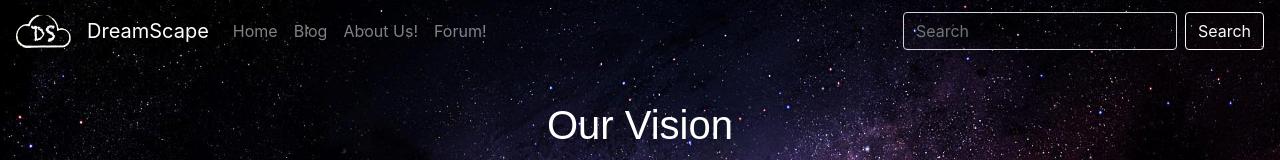
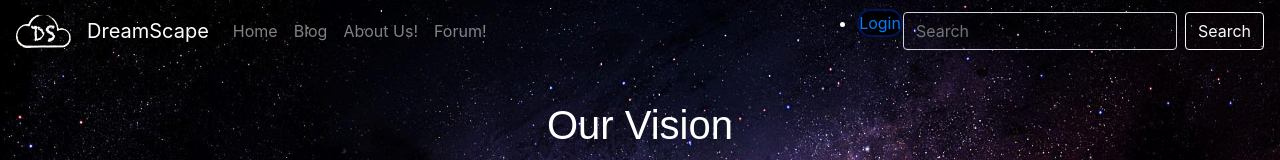
Before and after one commit to bethel-school-of-technology/dreamscape-stories, an Angular app: page / in a window 1280 px wide. Shown: the top 160 px of the page. Built offline with nearby package versions, Linux system fonts and the light colour scheme.

Commit message:
Attempt at Login
Made ugly little login button

```diff
--- a/src/app/app.component.css
+++ b/src/app/app.component.css
@@ -11,3 +11,10 @@
 .dropdown-item {
     color:rgba(9, 62, 235, 0.664);
 }
+
+.login {
+    background-color: rgba(0, 0, 0, 0.85);
+    color: white;
+    border-radius: 25px;
+    border: 2px solid rgba(9, 62, 235, 0.350);
+}
--- a/src/app/app.component.html
+++ b/src/app/app.component.html
@@ -25,10 +25,16 @@
         <a class="nav-link" href="forum">Forum! <span class="sr-only">(current)</span></a>
       </li>
     </ul>
+    <ul>
+      <li class="login">
+        <a class="login-link" href="login"> Login <span class ="sr-only"></span></a>
+      </li>
+    </ul>
     <form class="form-inline my-2 my-lg-0">
       <input class="form-control mr-sm-2" type="search" placeholder="Search" aria-label="Search">
       <button class="btn btn-outline-light my-2 my-sm-0" type="submit">Search</button>
     </form>
+
   </div>
 </nav>
 <router-outlet></router-outlet>
--- a/src/app/components/about-us/about-us.component.css
+++ b/src/app/components/about-us/about-us.component.css
@@ -80,7 +80,7 @@ input[disabled] {
     border-radius: 25px;
 	margin: auto;
 	padding: 16px;
-	max-width: 600px;
+	max-width: 50%;
 }
 .form-group {
     color: white;
```
